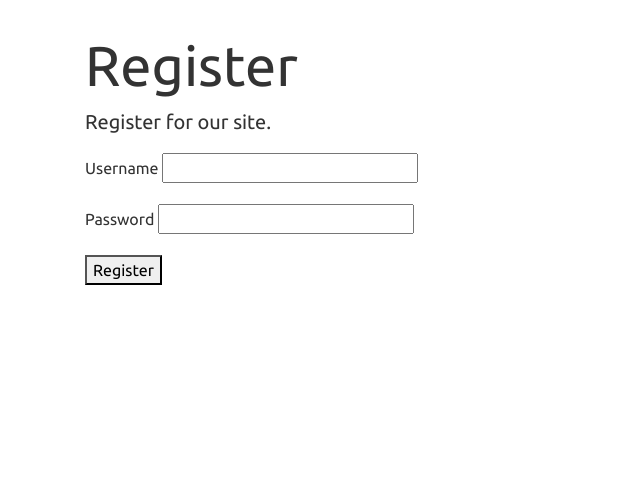
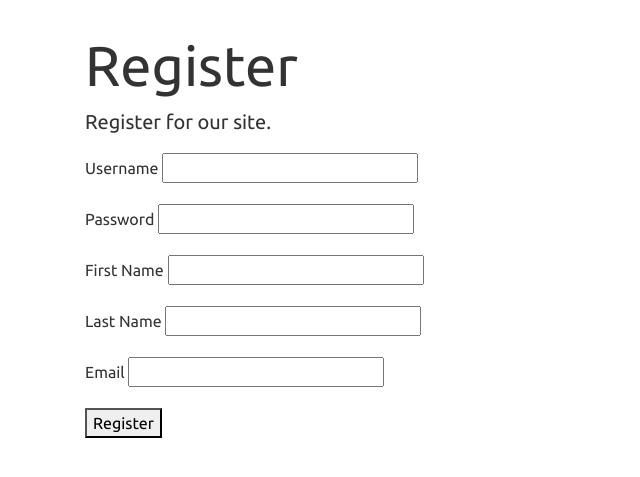
Before and after one commit to lucasaking/Flask-notes, a Flask app: page /register in a window 1280 px wide. Shown: the part 56-533 px from the top of the page, without its empty margins (0-640 px from the left). Run offline with Flask 2, Linux system fonts and the light colour scheme.

Commit message:
second commit

```diff
--- a/app.py
+++ b/app.py
@@ -4,7 +4,7 @@ from models import connect_db, db, User
 from forms import RegisterForm, LoginForm
 
 app = Flask(__name__)
-app.config["SQLALCHEMY_DATABASE_URI"] = "postgres:///hashing_login"
+app.config["SQLALCHEMY_DATABASE_URI"] = "postgres:///user_login"
 app.config["SQLALCHEMY_TRACK_MODIFICATIONS"] = False
 app.config["SQLALCHEMY_ECHO"] = True
 app.config["SECRET_KEY"] = "donttell"
@@ -29,10 +29,13 @@ def register():
     form = RegisterForm()
 
     if form.validate_on_submit():
-        name = form.username.data
+        first_name = form.first_name.data
+        last_name = form.last_name.data
+        username = form.username.data
         pwd = form.password.data
+        email = form.email.data
 
-        user = User.register(name, pwd)
+        user = User.register(username, pwd)
         db.session.add(user)
         db.session.commit()
 
--- a/forms.py
+++ b/forms.py
@@ -1,13 +1,21 @@
 from flask_wtf import FlaskForm
 from wtforms import StringField, PasswordField
-from wtforms.validators import InputRequired
+from wtforms.validators import InputRequired, Length
 
 
 class RegisterForm(FlaskForm):
     """Form for registering a user."""
 
-    username = StringField("Username", validators=[InputRequired()])
-    password = PasswordField("Password", validators=[InputRequired()])
+    username = StringField("Username",
+                           validators=[InputRequired(), Length(min=3, max=30)])
+    password = PasswordField("Password",
+                             validators=[InputRequired(), Length(min=3)])
+    first_name = StringField("First Name",
+                             validators=[InputRequired(), Length(min=1, max=30)])
+    last_name = StringField("Last Name",
+                             validators=[InputRequired(), Length(min=1, max=30)])
+    email = StringField("Email",
+                        validators=[InputRequired(), Length(max=50)])
 
 
 class LoginForm(FlaskForm):
--- a/templates/base.html
+++ b/templates/base.html
@@ -1,5 +1,8 @@
 <html>
 <head>
+  <title>
+    Notes &ndash; {% block title %}{% endblock %}
+  </title>
   <link rel="stylesheet" href="https://bootswatch.com/4/united/bootstrap.css">
 
 </head>
@@ -15,6 +18,8 @@
     <div class="alert alert-danger">{{ msg }}</div>
   {% endfor %}
 
+  <h1>{% block header %}{% endblock %}</h1>
+
   {% block content %}
   {% endblock %}
 </div>
--- a/templates/index.html
+++ b/templates/index.html
@@ -1,8 +1,8 @@
 {% extends 'base.html' %}
 {% block content %}
 
-<h1 class="display-4">Secure App</h1>
-<p class="lead">Register or Login to Access Secrets...</p>
+<h1 class="display-4">Notes App</h1>
+<p class="lead">Register or Login</p>
 
 <ul>
   {% if 'user_id' not in session %}
```
Also changed, not shown: main_test.py (added, +25 -0 lines), requirements.txt (+32 -6 lines), 1 other file.
